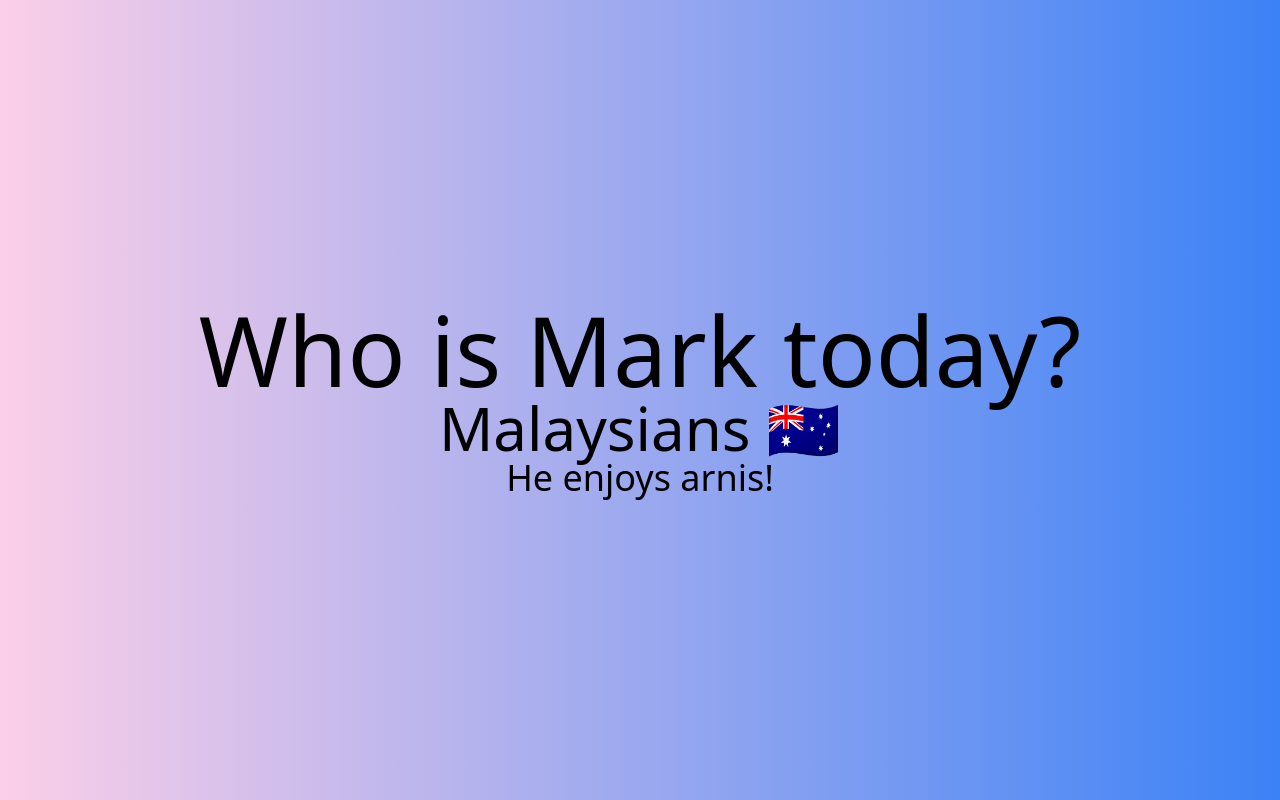
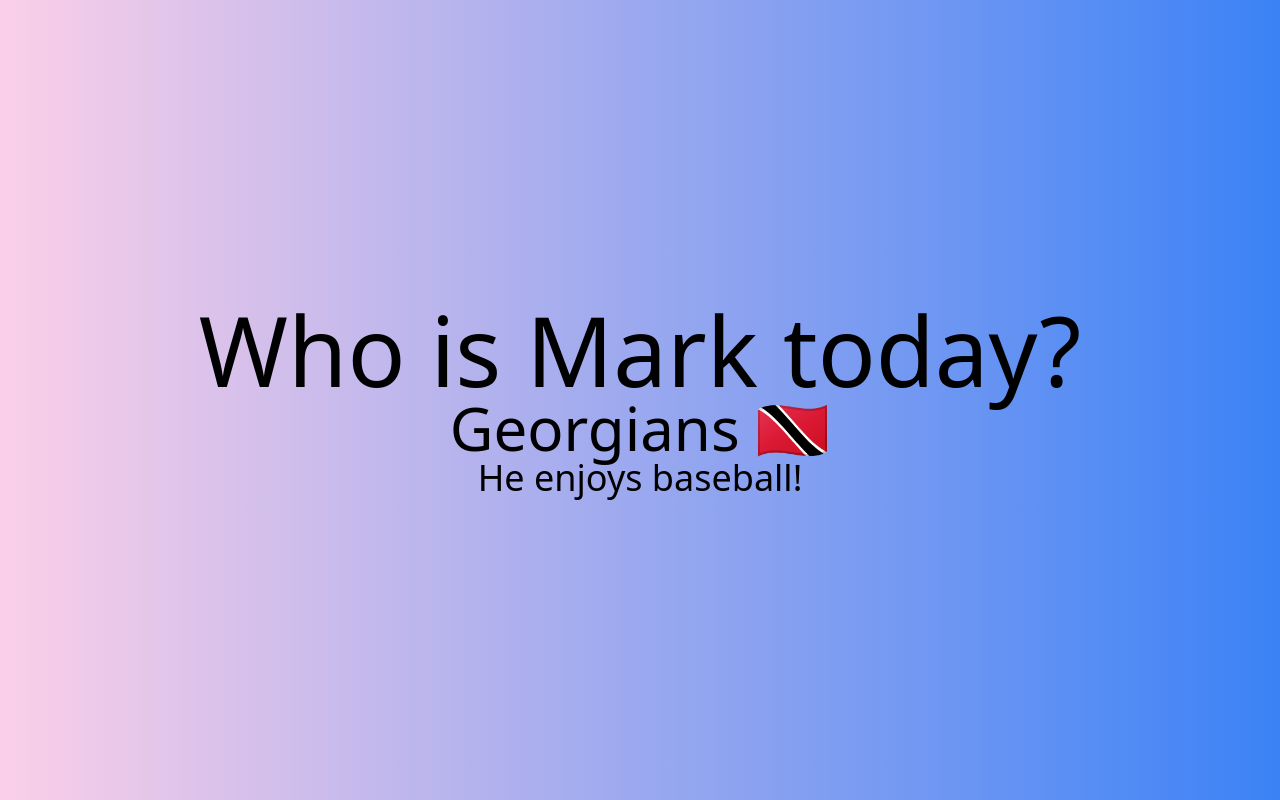
Before and after one commit to si0972/mark, a plain HTML site: page index.html in a window 1280 px wide. Drawn offline with nearby package versions, Linux system fonts and the light colour scheme.

Commit message:
deploy: 44baaefc98ce8701b8f93c3074d0617d7e953bc4

```diff
--- a/index.html
+++ b/index.html
@@ -11,15 +11,15 @@
     <meta property="og:type" value="website" />
     <meta property="og:title" value="Who is mark?" />
     <meta property="og:url" value="https://whoismark.today/" />
-    <meta property="og:description" value="Mark is Malaysians today!" />
+    <meta property="og:description" value="Mark is Georgians today!" />
 </head>
 <body>
     <div class="bg-gradient-to-r from-pink-200 to-blue-500">
     <div class="grid h-screen place-items-center">
         <div>
           <div class="text-8xl font-medium text-black">Who is Mark today?</div>
-          <p class="text-6xl text-center">Malaysians 🇭🇲</p>
-          <p class="text-4xl text-center">He enjoys arnis!</p>
+          <p class="text-6xl text-center">Georgians 🇹🇹</p>
+          <p class="text-4xl text-center">He enjoys baseball!</p>
         </div>
       </div>
     </div>
```
